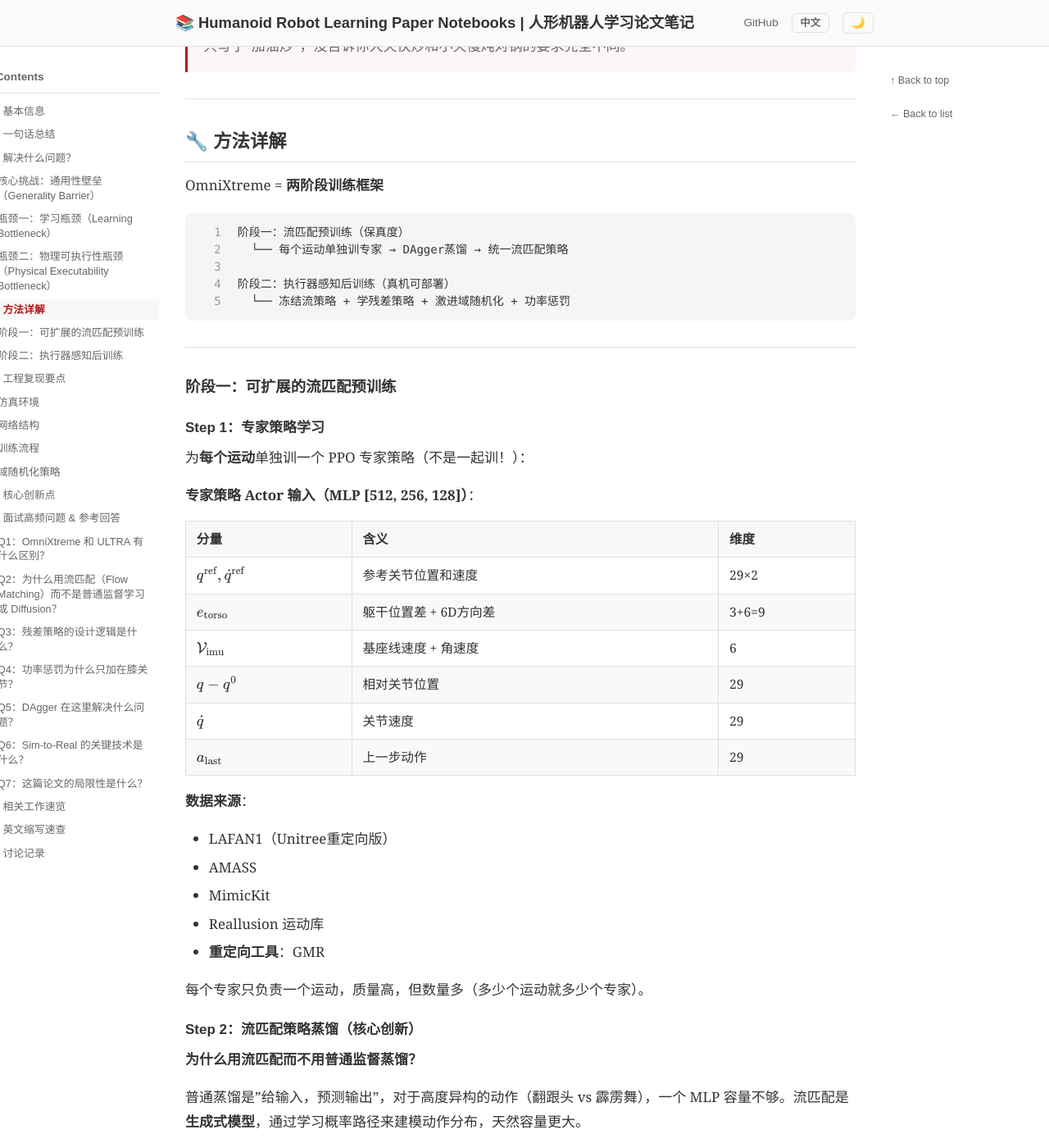
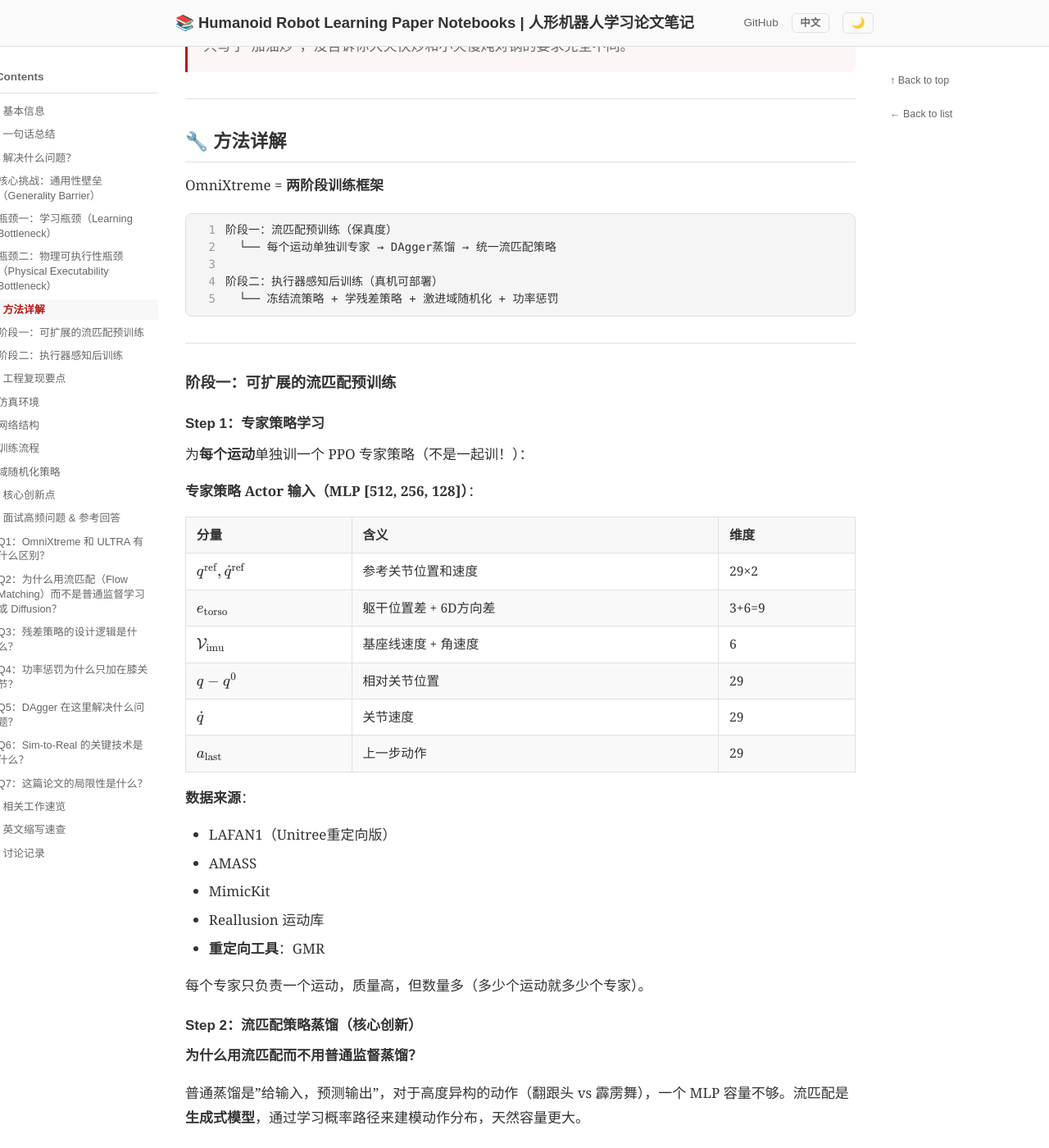
Before and after one commit to ImChong/Humanoid_Robot_Learning_Paper_Notebooks, a Jekyll site: the page built from papers/03_Loco-Manipulation_and_WBC/OmniXtreme_Breaking_the_Generality_Barrier_in_High-Dynamic_Humanoid_Control/OmniXtreme_Breaking_the_Generality_Barrier_in_High-Dynamic_Humanoid_Control.md, in a window 1280 px wide and 1400 px high, scrolled down 1797 px. Shown: the whole window at 82% size. Built offline with Jekyll 4.4.1, drawn with Linux system fonts in a browser that asks for light colours.

Commit message:
refactor: JS重构代码块为逐行div，彻底解决行号错位

```diff
--- a/_layouts/paper.html
+++ b/_layouts/paper.html
@@ -89,3 +89,71 @@ layout: default
   updateActive();
 })();
 </script>
+
+<script>
+// Rebuild rouge code blocks: replace table layout with per-line divs for reliable alignment
+(function() {
+  document.querySelectorAll('.highlighter-rouge table.rouge-table').forEach(function(table) {
+    var gutterPre = table.querySelector('td.rouge-gutter pre.lineno');
+    var codePre   = table.querySelector('td.rouge-code pre');
+    if (!gutterPre || !codePre) return;
+
+    // Split line numbers and code lines
+    var lineNums  = gutterPre.textContent.split('\n').filter(function(l) { return l !== ''; });
+    // codePre may contain syntax-highlighted spans — split by \n inside its HTML
+    var codeHTML  = codePre.innerHTML;
+    // Normalize: remove trailing newline if present
+    if (codeHTML.endsWith('\n')) codeHTML = codeHTML.slice(0, -1);
+    var codeLines = splitHTMLByNewlines(codeHTML);
+
+    // Build replacement
+    var wrapper = document.createElement('div');
+    wrapper.className = 'rouge-rebuilt';
+
+    var maxLen = Math.max(lineNums.length, codeLines.length);
+    for (var i = 0; i < maxLen; i++) {
+      var row = document.createElement('div');
+      row.className = 'rouge-line';
+
+      var gutter = document.createElement('span');
+      gutter.className = 'rouge-ln';
+      gutter.textContent = lineNums[i] || '';
+
+      var code = document.createElement('span');
+      code.className = 'rouge-code-cell';
+      code.innerHTML = codeLines[i] !== undefined ? codeLines[i] : '';
+
+      row.appendChild(gutter);
+      row.appendChild(code);
+      wrapper.appendChild(row);
+    }
+
+    // Replace the entire .highlighter-rouge outer div with the new structure
+    var outer = table.closest('.highlighter-rouge');
+    if (outer) {
+      outer.innerHTML = '';
+      outer.appendChild(wrapper);
+    }
+  });
+
+  // Split HTML string by literal \n, preserving inline tags (spans)
+  function splitHTMLByNewlines(html) {
+    var lines = [];
+    var current = '';
+    var inTag = false;
+    for (var i = 0; i < html.length; i++) {
+      var ch = html[i];
+      if (ch === '<') { inTag = true; current += ch; }
+      else if (ch === '>') { inTag = false; current += ch; }
+      else if (ch === '\n' && !inTag) {
+        lines.push(current);
+        current = '';
+      } else {
+        current += ch;
+      }
+    }
+    if (current !== '') lines.push(current);
+    return lines;
+  }
+})();
+</script>
--- a/assets/css/style.css
+++ b/assets/css/style.css
@@ -700,111 +700,61 @@ body {
   margin: 1.2rem 0 !important;
 }
 
-.paper-body .highlighter-rouge .highlight {
-  background: transparent !important;
-  border: none !important;
-  border-radius: 0 !important;
-  padding: 0 !important;
-  margin: 0 !important;
-  overflow-x: auto;
-  -webkit-overflow-scrolling: touch;
-}
-
-.paper-body .highlighter-rouge .highlight pre.highlight {
-  background: transparent !important;
-  border: none !important;
-  padding: 0 !important;
-  margin: 0 !important;
-  overflow: visible;
-  font-size: 0.875rem;
-  line-height: 1.5;
-}
-
-.paper-body .highlighter-rouge .highlight pre.highlight code {
-  background: transparent !important;
-  border: none !important;
-  padding: 0 !important;
-  font-size: inherit;
-  display: block;
-}
-
-/* Single unified code box — table as container */
-.paper-body .highlighter-rouge table.rouge-table {
-  min-width: 100%;
-  width: max-content;
+/* ===== Rebuilt code block (JS-restructured) ===== */
+.paper-body .rouge-rebuilt {
   background: #f5f5f5;
   border: 1px solid #e0e0e0;
   border-radius: 8px;
-  overflow: hidden;
-  margin: 0;
-  border-collapse: collapse;
-  border-spacing: 0;
-  table-layout: auto;
+  overflow-x: auto;
+  -webkit-overflow-scrolling: touch;
+  padding: 0.6rem 0;
+  font: 0.875rem 'SF Mono', Consolas, 'Liberation Mono', Menlo, monospace;
+  line-height: 1.5;
+  white-space: pre;
 }
 
-/* Both cells: no internal borders, same vertical alignment */
-.paper-body .highlighter-rouge table.rouge-table td.rouge-gutter,
-.paper-body .highlighter-rouge table.rouge-table td.rouge-code {
-  background: transparent !important;
-  border: none !important;
-  margin: 0 !important;
-  vertical-align: top;
-  padding-top: 0 !important;
-  padding-bottom: 0 !important;
-  line-height: 1.5;
+.paper-body .rouge-line {
+  display: flex;
+  align-items: baseline;
+  min-height: 1.5em;
+  padding: 0;
 }
 
-/* Line number column — fixed width, right-aligned */
-.paper-body .highlighter-rouge table.rouge-table td.rouge-gutter {
-  width: 3.2rem;
-  white-space: nowrap;
+.paper-body .rouge-ln {
+  flex: 0 0 3rem;
+  min-width: 3rem;
   text-align: right;
-  padding-left: 0.5rem !important;
-  padding-right: 0.5rem !important;
+  padding-right: 0.75rem;
+  color: #999;
+  user-select: none;
+  font-size: inherit;
+  line-height: inherit;
 }
 
-.paper-body .highlighter-rouge table.rouge-table td.rouge-gutter pre.lineno {
-  background: transparent !important;
-  border: none !important;
-  padding: 0.75rem 0 !important;
-  margin: 0 !important;
-  font: 0.875rem 'SF Mono', Consolas, 'Liberation Mono', Menlo, monospace !important;
-  color: #999 !important;
-  text-align: right !important;
-  display: block !important;
-  user-select: none;
-  line-height: 1.5 !important;
+.paper-body .rouge-code-cell {
+  flex: 1;
+  padding-right: 1rem;
+  font-size: inherit;
+  line-height: inherit;
+  white-space: pre;
+  word-break: normal;
 }
 
-/* Code column — fills remaining space */
-.paper-body .highlighter-rouge table.rouge-table td.rouge-code {
-  padding-left: 0 !important;
-  padding-right: 0 !important;
-  white-space: nowrap;
+/* Dark mode */
+[data-theme="dark"] .paper-body .rouge-rebuilt {
+  background: #1e1e1e;
+  border-color: #3c3c3c;
 }
-
-.paper-body .highlighter-rouge table.rouge-table td.rouge-code pre {
-  background: transparent !important;
-  border: none !important;
-  padding: 0.75rem !important;
-  margin: 0 !important;
-  font: 0.875rem 'SF Mono', Consolas, 'Liberation Mono', Menlo, monospace !important;
-  overflow-x: auto !important;
-  white-space: pre !important;
-  word-break: normal !important;
-  -webkit-overflow-scrolling: touch;
-  line-height: 1.5 !important;
+[data-theme="dark"] .paper-body .rouge-ln {
+  color: #666;
 }
-
-/* Dark mode — same single box, dark background */
 @media (prefers-color-scheme: dark) {
-  .paper-body .highlighter-rouge table.rouge-table {
+  .paper-body .rouge-rebuilt {
     background: #1e1e1e;
     border-color: #3c3c3c;
   }
-  .paper-body .highlighter-rouge table.rouge-table td.rouge-gutter pre.lineno {
-    font: 0.875rem 'SF Mono', Consolas, 'Liberation Mono', Menlo, monospace !important;
-    color: #666 !important;
+  .paper-body .rouge-ln {
+    color: #666;
   }
 }
 
```
